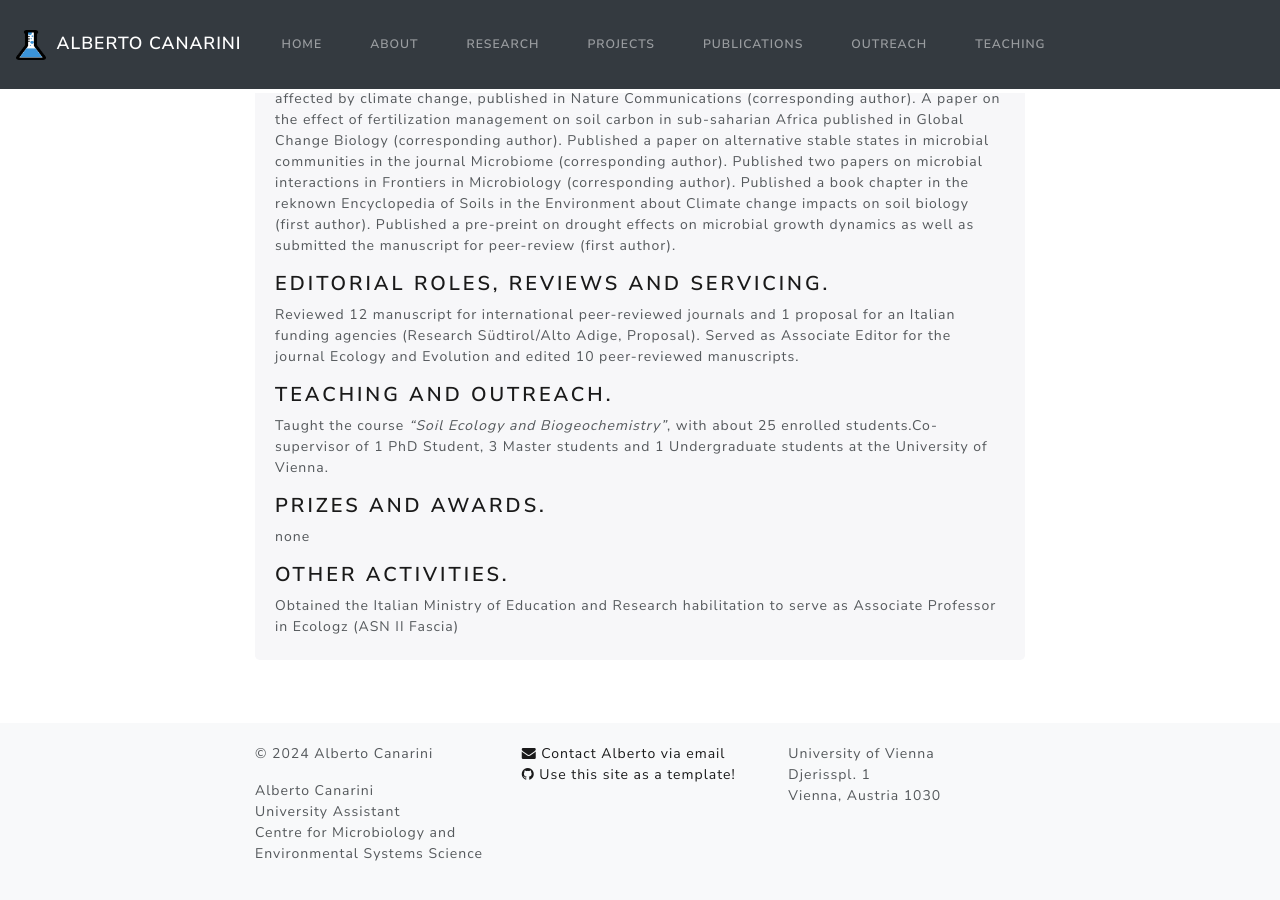
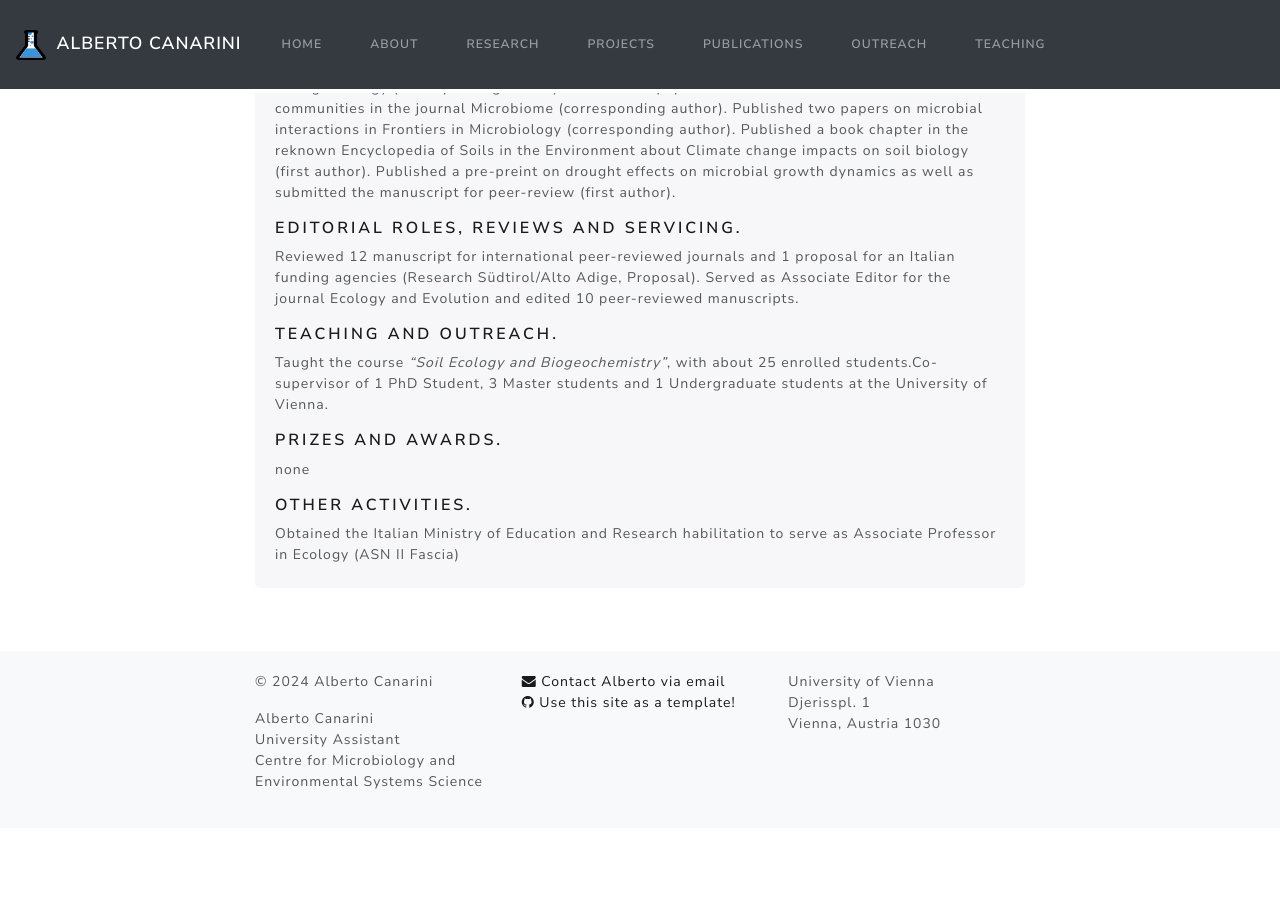
Before and after one commit to acanarini/acanarini.github.io, a Jekyll site: the page built from _pages/yearly_report.md, in a window 1280 px wide and 900 px high, scrolled down 1467 px. Built offline with Jekyll 4.4.1, drawn with Linux system fonts in a browser that asks for light colours; nearby versions of some CDN libraries; a style sheet for code colours, icons or effects is not loaded; after the commit the page ends 2295 px from its top, so only the background shows below that.

```diff
--- a/_config.yml
+++ b/_config.yml
@@ -91,6 +91,12 @@ scholar:
   bibliography_list_attributes:
     reversed: "reversed"
 
+# Display different badges withs stats for your publications
+enable_publication_badges:
+  altmetric: true # Altmetric badge (https://www.altmetric.com/products/altmetric-badges/)
+  dimensions: false # Dimensions badge (https://badge.dimensions.ai/)
+
+
 exclude:
   - Gemfile
   - Gemfile.lock
--- a/_data/highlights.yml
+++ b/_data/highlights.yml
@@ -2,16 +2,19 @@
   image: GCB_fig.png
   description: We developed a unique method that allows for the first time to introduce stable isotope in soil without direct water addition. This has generated enourmous developments for measuring microbial growth in soil, from application to drought studies to intact soil cores, from community level measurements to taxa specific growth rates.
   authors: Canarini A., Wanek W., Watzka M., Sandén T., Spiegel H., Šantrůček J. and Schnecker J.
+  doi: 10.1111/gcb.15168
   link:
     url: https://onlinelibrary.wiley.com/doi/full/10.1111/gcb.15168
     display:  Global Change Biology 26(9), 5333–5341 (2020)
   highlight: 1
   news2:
 
+
 - title: "<h6>Ecological memory of recurrent drought modifies soil processes via changes in soil microbial community</h6>"
   image: EcoMemo_fig.png
   description: We discovered that soil microbial community composition changes in concert with its functioning, with consequences for soil processes. The formation of ecological memory in soil under recurrent drought may enhance the resilience of ecosystem functioning against future drought events.
   authors: Canarini A., Schmidt H., Fuchslueger L., Martin V., Herbold C. W., Zezula D., Gündler P., Hasibeder R., Jecmenica M., Bahn M., and Richter A.
+  doi: 10.1038/s41467-021-25675-4
   link:
     url: https://www-nature-com.uaccess.univie.ac.at/articles/s41467-021-25675-4
     display:  Nature Communications, 12(1), 5308 (2021)
@@ -22,6 +25,7 @@
   image: Denn_fig.png
   description: We applied the vapor equilibration method in combination with the qSIP to obtain taxa-specific growth rates. We found that during drought fewer taxa grow but they sustain high growth rates, and that future climate conditions (higher temperatures and atmospheric CO2) modified these taxa.
   authors: Metze D., Schnecker J., Canarini A., Fuchslueger L., Koch B. J., Stone B. W., Hungate B. A., Hausmann B., Schmidt H., Schaumberger A., Bahn M., Kaiser C., and Richter A.
+  doi: 10.1038/s41467-023-41524-y
   link:
     url: https://doi.org/10.1038/s41467-023-41524-y
     display:  Nature Communications, 14(1), 1–12 (2023)
--- a/_pages/yearly_report.md
+++ b/_pages/yearly_report.md
@@ -17,13 +17,14 @@ In 2023 I decided to post publicly a summary of my scientific activities. I know
 ### 2024 annual report - in progress
 
 <div class="jumbotron">
-#### Meetings, Conferences and Presentations.
-#### Research work (laboratory and field).
-#### Research Grants and Proposals.
-#### Papers, Manuscripts and other Reports.
-#### Editorial Roles, Reviews and Servicing.
-#### Prizes and awards.
-#### Other Activities.
+##### Meetings, Conferences and Presentations.
+
+##### Research work (laboratory and field).
+##### Research Grants and Proposals.
+##### Papers, Manuscripts and other Reports.
+##### Editorial Roles, Reviews and Servicing.
+##### Prizes and awards.
+##### Other Activities.
 
 </div>
 
@@ -31,29 +32,29 @@ In 2023 I decided to post publicly a summary of my scientific activities. I know
 ### 2023 annual report
 
 <div class="jumbotron">
-#### Meetings, Conferences and Presentations.
+##### Meetings, Conferences and Presentations.
 In 2023 I organized and was main convener of the European Geophysical Union (EGU) General Assembly, for the session <em>"Responses of soil biota to land use, environmental stress and climate change"</em>. At the same conference I was also the Invited speaker for the session <em>"Soils and Climate Change"</em> with a talk on the title <em>"Effects of multiple climate change factors and their seasonal variation on the soil microbial community and its functions"</em>. I also presented a poster about the research project I have conducted in Japan and contributed to 4 other presentation, all in the same conference, as well as contribution to talks at 4 more presentations in 2 other international conferences.
 
-#### Research work (laboratory and field).
+##### Research work (laboratory and field).
 Co-organizer of a field sampling campaign in Styria (Austria), as part of a large climate change experiment (ClimGrass), lead by Prof. Andreas Richter (Vienna) as well as carried and supervised the laboratory work. Contributed to the planning of a laboratory incubation of samples collected from a long-term warming experiment in Iceland (ForHot). Contributed to the planning of a laboratory incubation of samples collected from deep soil in a tropical forest in Congo. Contributed to sample processing and data analysis of a project regarding drought and warming, led by the University of Hohenheim (Germany). Analysed RNA sequencing data from my project carried in Japan between 2020-2022. Worked on a number of side projects in collaborators with master students and colleagues, including: (i) measuring microbial growth rates in intact soil cores; (ii) effects of nitrogen fertilization on the contribution to soil carbon from microbial necromass.
 
-#### Research Grants and Proposals.
+##### Research Grants and Proposals.
 Awarded an ERC Starting Grant 2023 to the effects of recurrent drought events on soil microbial communities (PI). Wrote two grants applications (FIS 2023 and ERC Starting Grant 2024), which I withdrawn after receiving the news of the ERC 2023. I wrote a report for mz JSPS (Japanese Society for the Promotion of Science) funded project on the role of endophytici fungi in carbon to nitrogen exchange with plants. I applied and won a Tenure Track position at the University of Torino (withdrawn after obtaining the ERC Starting Grant).
 
-#### Papers, Manuscripts and other Reports.
+##### Papers, Manuscripts and other Reports.
 During 2023 I contributed to 7 published papers, 1 pre-print, 1 book chapter and 4 manuscript in preparation phase. I published two papers as senior author in Soil Biology and Biochemistry, on modelling nitrite in soil and on a methodological advancement in using lipid derived fatty acid from soil microbial biomass. I published a paper on the use of qSIP to measure microbial growth rates affected by climate change, published in Nature Communications (corresponding author). A paper on the effect of fertilization management on soil carbon in sub-saharian Africa published in Global Change Biology (corresponding author). Published a paper on alternative stable states in microbial communities in the journal Microbiome (corresponding author). Published two papers on microbial interactions in Frontiers in Microbiology (corresponding author). Published a book chapter in the reknown Encyclopedia of Soils in the Environment about Climate change impacts on soil biology (first author). Published a pre-preint on drought effects on microbial growth dynamics as well as submitted the manuscript for peer-review (first author).
 
-#### Editorial Roles, Reviews and Servicing.
+##### Editorial Roles, Reviews and Servicing.
 Reviewed 12 manuscript for international peer-reviewed journals and 1 proposal for an Italian funding agencies (Research Südtirol/Alto Adige, Proposal). Served as Associate Editor for the journal Ecology and Evolution and edited 10 peer-reviewed manuscripts.
 
-#### Teaching and Outreach.
+##### Teaching and Outreach.
 Taught the course <em>"Soil Ecology and Biogeochemistry"</em>, with about 25 enrolled students.Co-supervisor of 1 PhD Student, 3 Master students and 1 Undergraduate students at the University of Vienna.
 
-#### Prizes and awards.
+##### Prizes and awards.
 none
 
-#### Other Activities.
-Obtained the Italian Ministry of Education and Research habilitation to serve as Associate Professor in Ecologz (ASN II Fascia)
+##### Other Activities.
+Obtained the Italian Ministry of Education and Research habilitation to serve as Associate Professor in Ecology (ASN II Fascia)
 
 
 </div>
--- /dev/null
+++ b/scripts/badges.html
@@ -0,0 +1,6 @@
+{%- if site.enable_publication_badges.altmetric %}
+  <script async src="https://d1bxh8uas1mnw7.cloudfront.net/assets/embed.js"></script>
+{%- endif %}
+{%- if site.enable_publication_badges.dimensions %}
+  <script async src="https://badge.dimensions.ai/badge.js"></script>
+{%- endif %}
```
Also changed, not shown: _layouts/bibtemplate.html (+36 -1 lines), _pages/publications.md (+1 -0 lines).
